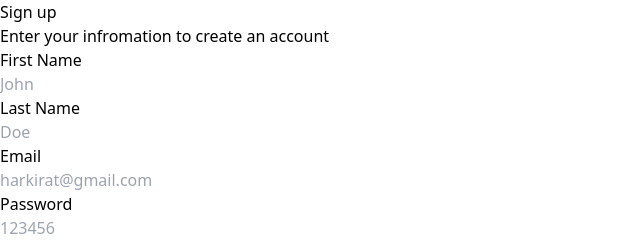
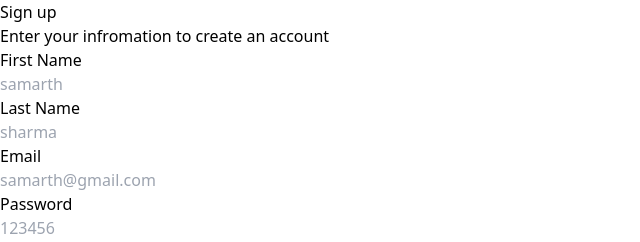
Before and after one commit to samarthh29/cash-flow, a React (Vite) app in the folder frontend/: page /signup in a window 1280 px wide. Shown: the top 242 px of the page, without its empty margins (0-640 px from the left). Built offline with nearby package versions, Linux system fonts and the light colour scheme.

Commit message:
changed username setup

```diff
--- a/frontend/src/pages/Signin.jsx
+++ b/frontend/src/pages/Signin.jsx
@@ -11,7 +11,7 @@
         <div className="rounded-lg bg-white w-80 text-center p-2 h-max px-4">
           <Heading label={"Sign in"} />
           <SubHeading label={"Enter your credentials to access your account"} />
-          <InputBox placeholder="harkirat@gmail.com" label={"Email"} />
+          <InputBox placeholder="samarth@gmail.com" label={"Email"} />
           <InputBox placeholder="123456" label={"Password"} />
           <div className="pt-4">
             <Button label={"Sign in"} />
--- a/frontend/src/pages/Signup.jsx
+++ b/frontend/src/pages/Signup.jsx
@@ -24,21 +24,21 @@
             onChange={(e) => {
               setFirstName(e.target.value);
             }}
-            placeholder="John"
+            placeholder="samarth"
             label={"First Name"}
           />
           <InputBox
             onChange={(e) => {
               setLastName(e.target.value);
             }}
-            placeholder="Doe"
+            placeholder="sharma"
             label={"Last Name"}
           />
           <InputBox
             onChange={(e) => {
               setUsername(e.target.value);
             }}
-            placeholder="harkirat@gmail.com"
+            placeholder="samarth@gmail.com"
             label={"Email"}
           />
           <InputBox
```
